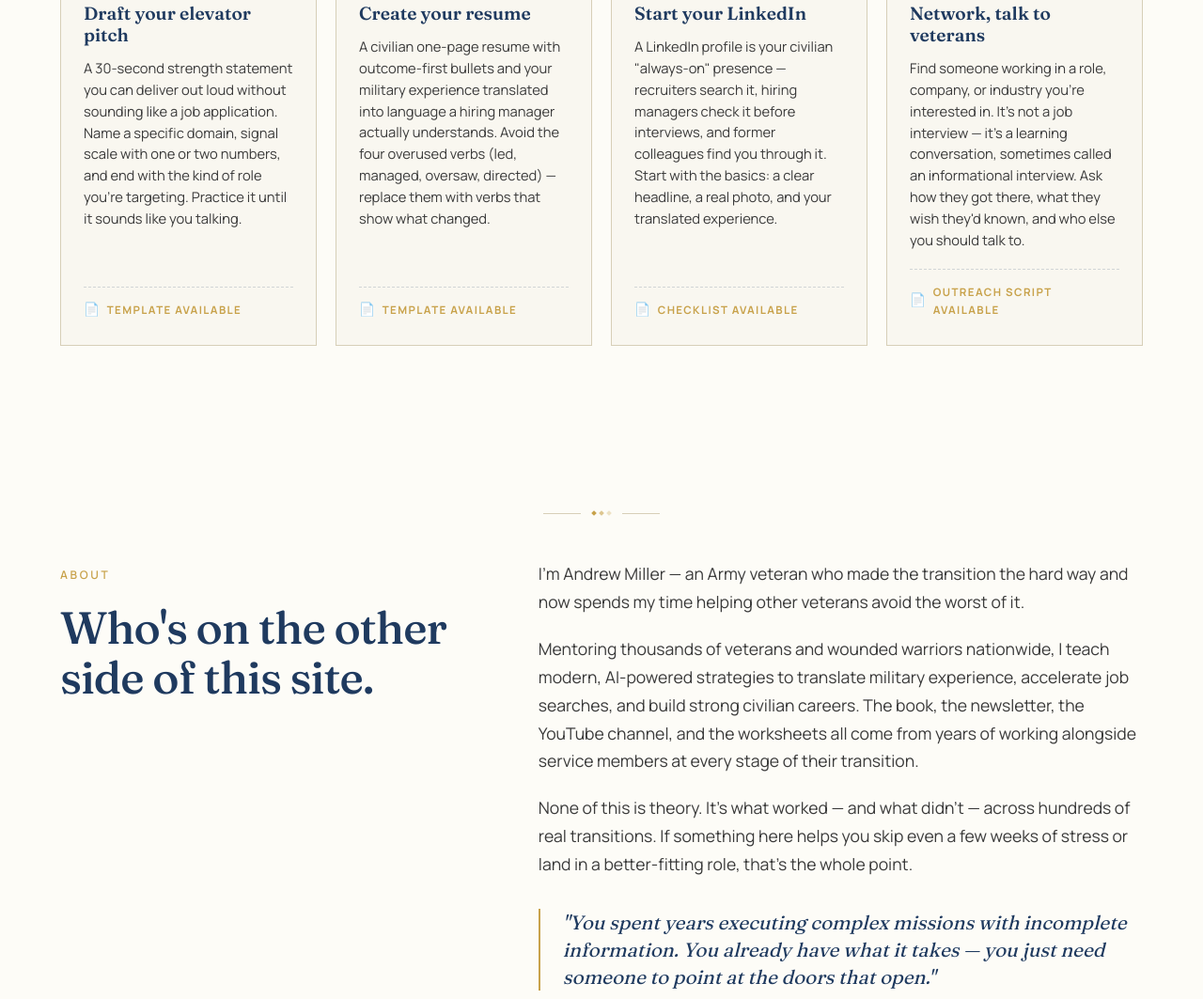
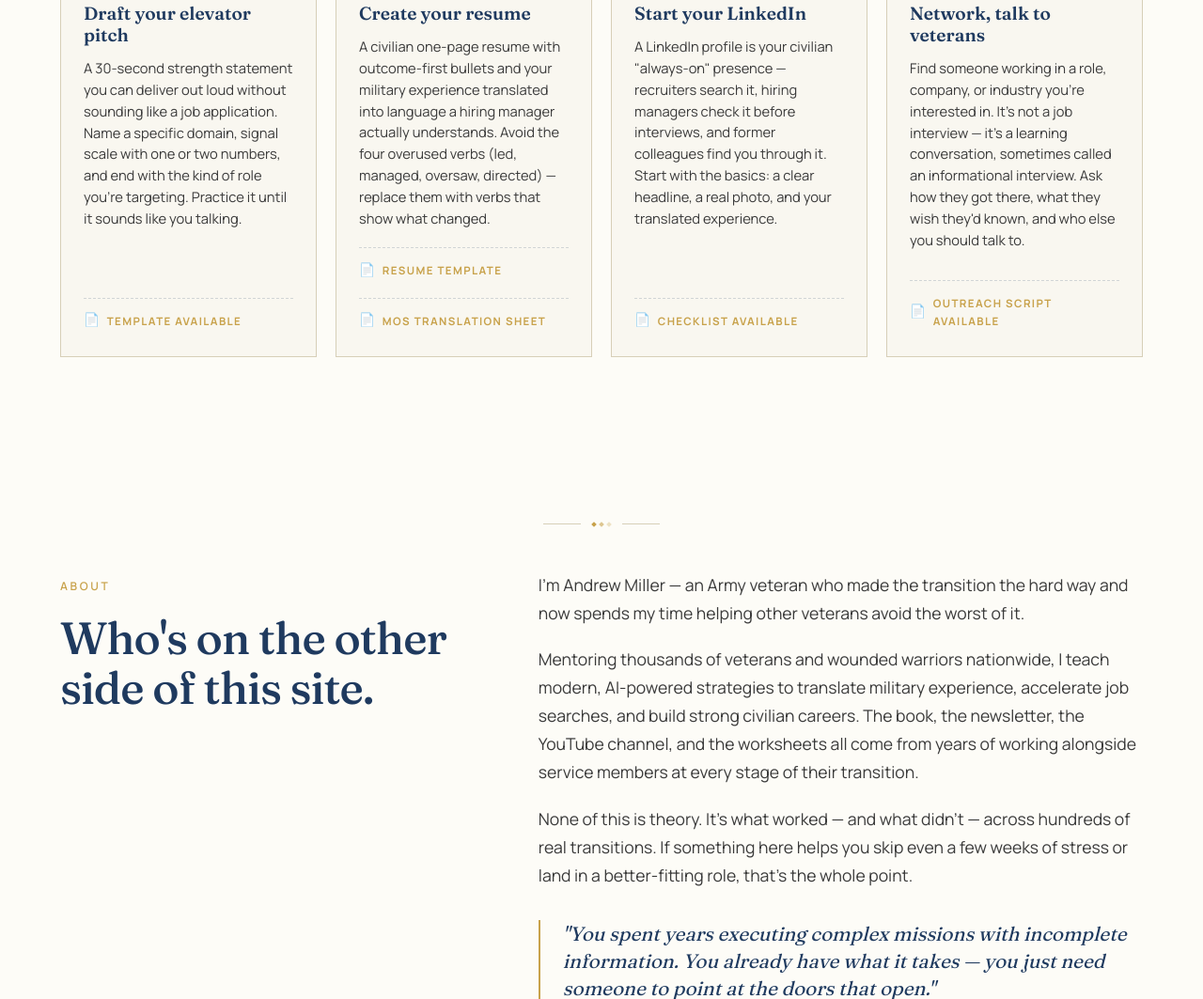
Before and after one commit to andrewmiller5041-boop/thesuccessfulvet, a plain HTML site: page index.html in a window 1280 px wide. Shown: the part 2158-3221 px from the top of the page at 94% size. Drawn offline with Linux system fonts and the light colour scheme.

Commit message:
Update index.html

```diff
--- a/index.html
+++ b/index.html
@@ -1384,7 +1384,7 @@
         <div class="tip__desc">
           A 30-second strength statement you can deliver out loud without sounding like a job application. Name a specific domain, signal scale with one or two numbers, and end with the kind of role you're targeting. Practice it until it sounds like you talking.
         </div>
-        <a href="https://successfulvet.substack.com/" target="_blank" rel="noopener" class="tip__template">
+        <a href="https://substack.com/@successfulvet1/note/p-198816920" target="_blank" rel="noopener" class="tip__template">
           <span class="tip__template-icon">📄</span> Template available
         </a>
       </div>
@@ -1394,8 +1394,11 @@
         <div class="tip__desc">
           A civilian one-page resume with outcome-first bullets and your military experience translated into language a hiring manager actually understands. Avoid the four overused verbs (led, managed, oversaw, directed) — replace them with verbs that show what changed.
         </div>
-        <a href="https://successfulvet.substack.com/" target="_blank" rel="noopener" class="tip__template">
-          <span class="tip__template-icon">📄</span> Template available
+        <a href="https://substack.com/@successfulvet1/note/p-198952037" target="_blank" rel="noopener" class="tip__template">
+          <span class="tip__template-icon">📄</span> Resume template
+        </a>
+        <a href="https://substack.com/@successfulvet1/note/p-198614165" target="_blank" rel="noopener" class="tip__template">
+          <span class="tip__template-icon">📄</span> MOS translation sheet
         </a>
       </div>
       <div class="tip">
```
